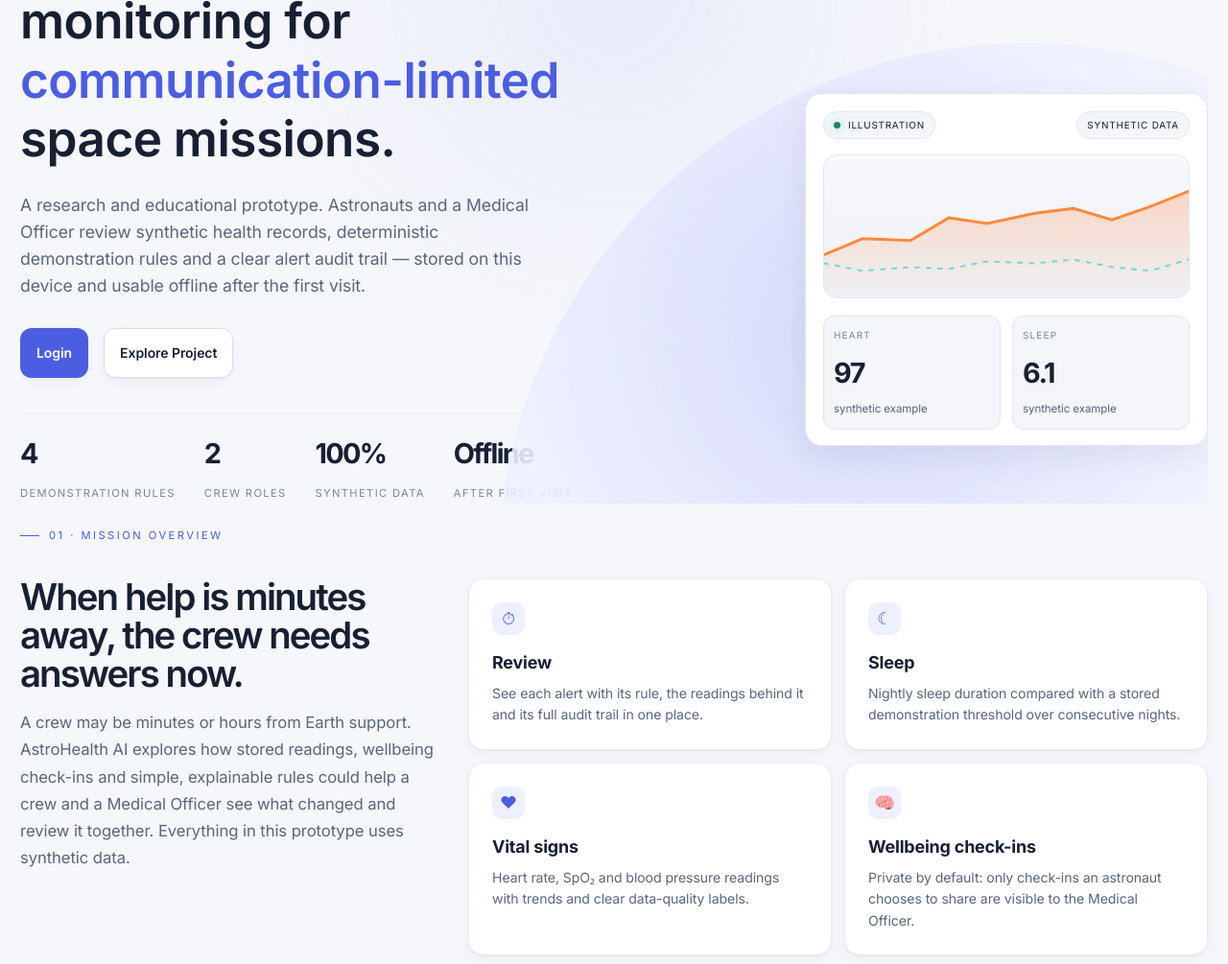
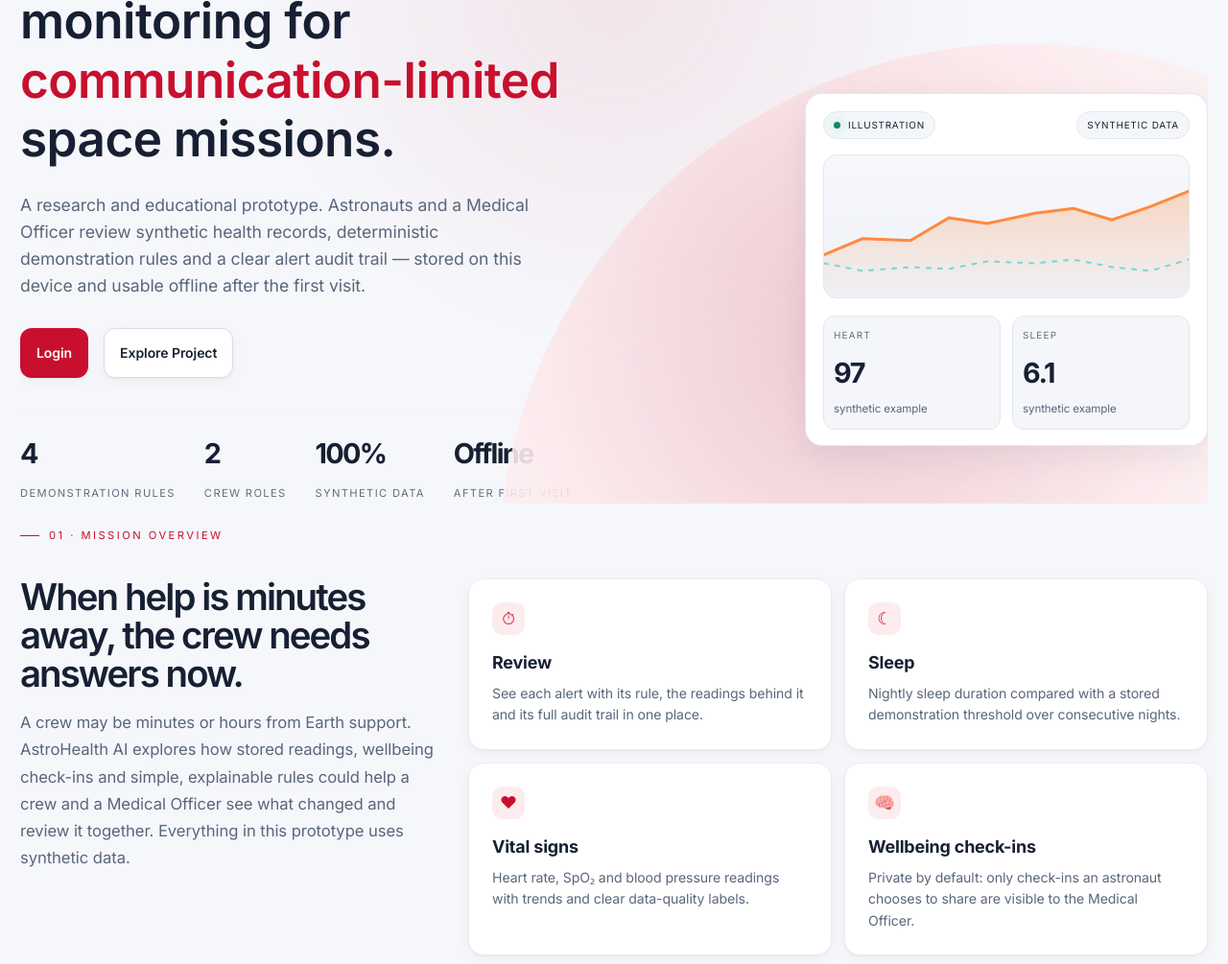
Before and after one commit to awstamimi99/AstroHealth-AI, a website with bundled scripts: page index.html in a window 1280 px wide. Shown: the part 235-1240 px from the top of the page at 96% size. Built offline with nearby package versions, Linux system fonts and the light colour scheme.

Commit message:
tokens: switch brand to red

```diff
--- a/css/base.css
+++ b/css/base.css
@@ -169,7 +169,7 @@ hr {
 }
 
 ::selection {
-  background: color-mix(in srgb, var(--color-primary) 20%, transparent);
+  background: color-mix(in srgb, var(--color-primary) 18%, transparent);
   color: var(--color-text);
 }
 
--- a/css/components.css
+++ b/css/components.css
@@ -255,9 +255,9 @@
   align-items: center;
   gap: var(--space-1);
   padding: 2px 7px;
-  border: 1px dashed var(--color-primary);
+  border: 1px dashed var(--color-text-2);
   border-radius: var(--radius-sm);
-  color: var(--color-primary);
+  color: var(--color-text-2);
   font-family: var(--font-mono);
   font-size: 10px;
   font-weight: var(--weight-semibold);
--- a/css/layout.css
+++ b/css/layout.css
@@ -183,7 +183,7 @@
   height: var(--topbar-height);
   padding: 0 var(--space-7);
   background: var(--color-topbar);
-  border-bottom: 1px solid var(--color-border-subtle);
+  border-bottom: 3px solid var(--color-primary); /* brand line */
   backdrop-filter: blur(14px);
 }
 
--- a/css/tokens.css
+++ b/css/tokens.css
@@ -7,8 +7,11 @@
    a hex value in another file — use var(--token) instead.
 
    RULES
-   • Blue (--color-primary*) = brand & interaction ONLY (buttons, active nav,
-     focus rings, links). It NEVER means a health state.
+   • Red (--color-primary*) = brand & interaction ONLY (buttons, active nav,
+     focus rings, links, the top-bar line). It NEVER means a health state.
+   • Critical is a separate raspberry-magenta (--color-critical) and is ALWAYS
+     shown with its icon and the word "Critical" (on the scan stage: a
+     numbered pin), so it can't be confused with the red brand.
    • A status is ALWAYS shown as colour + icon + text, never colour alone.
    • Text colours meet WCAG AA (4.5:1) on --color-card, --color-bg,
      --color-elevated and their own 10% tints.
@@ -23,9 +26,9 @@
   --color-topbar: rgba(255, 255, 255, 0.92);
 
   /* ---- Brand / interaction --------------------------------------------- */
-  --color-primary: #4B5EE1;
-  --color-primary-2: #4055E8;
-  --color-primary-dark: #3044C8;
+  --color-primary: #C8102E;
+  --color-primary-2: #B00E28;   /* hover */
+  --color-primary-dark: #9F0F25;/* pressed, active nav text */
   --color-on-primary: #FFFFFF;
 
   /* ---- Text -------------------------------------------------------------- */
@@ -40,15 +43,33 @@
   /* ---- Status (health states) ------------------------------------------- */
   --color-ok: #157D5F;
   --color-warning: #9F5F00;
-  --color-critical: #C23A43;
+  --color-critical: #A3195B;
   --color-info: #3268C9;
 
   /* 10% tints — backgrounds for badges, alert rows, banners */
-  --color-primary-tint: #EEF0FF;
+  --color-primary-tint: #FDECEE;
   --color-ok-tint: #E8F7F1;
   --color-warning-tint: #FFF4DD;
-  --color-critical-tint: #FDECEF;
+  --color-critical-tint: #FCE8F1;
   --color-info-tint: #EAF1FD;
+
+  /* ---- Scan stage (dark card holding the wireframe body) ---------------- */
+  /* Contrast on --color-scan-bg: text 15.2, text-2 7.3, outline 10.4,
+     baseline 7.4, watch 11.2, critical pin 7.1 (WCAG AA ≥ 4.5).          */
+  --color-scan-bg: #0B1220;
+  --color-scan-bg-2: #111B2E;            /* inner gradient / panels */
+  --color-scan-border: #1E2A40;
+  --color-scan-outline: #22D3EE;         /* body outline (cyan) */
+  --color-scan-mesh: rgba(34, 211, 238, 0.30);
+  --color-scan-grid: rgba(148, 163, 184, 0.10);
+  --color-scan-glow: rgba(34, 211, 238, 0.55);
+  --color-scan-line: rgba(34, 211, 238, 0.85);
+  --color-scan-baseline: #60A5FA;        /* rings / connectors (no health meaning) */
+  --color-scan-watch: #FBBF24;           /* warning pins */
+  --color-scan-critical: #F472B6;        /* critical pins */
+  --color-scan-info: #93C5FD;            /* info pins */
+  --color-scan-text: #E2E8F0;
+  --color-scan-text-2: #94A3B8;
 
   /* ---- Typography -------------------------------------------------------- */
   --font-sans: "Inter", system-ui, -apple-system, "Segoe UI", Roboto, sans-serif;
@@ -92,7 +113,7 @@
   --radius-pill: 999px;
 
   /* ---- Effects ----------------------------------------------------------- */
-  --focus-ring: 0 0 0 3px rgba(75, 94, 225, 0.24);
+  --focus-ring: 0 0 0 3px rgba(200, 16, 46, 0.25);
   --shadow-sm: 0 1px 2px rgba(21, 32, 51, 0.05), 0 4px 14px rgba(21, 32, 51, 0.04);
   --shadow-lg: 0 18px 48px rgba(21, 32, 51, 0.14);
   --shadow-xs: 0 1px 1px rgba(21, 32, 51, 0.03);
--- a/index.html
+++ b/index.html
@@ -972,9 +972,9 @@
       --home-border: #e2e7ef;
       --home-text: #172033;
       --home-muted: #59667c;
-      --home-subtle: #7b879c;
-      --home-orange: #5267f7;
-      --home-orange-2: #4055e8;
+      --home-subtle: #646d7e;
+      --home-orange: #c8102e;
+      --home-orange-2: #9f0f25;
       --home-green: #168565;
       --home-card: #ffffff;
       --home-shadow: 0 18px 50px rgba(21, 32, 51, 0.1);
@@ -984,8 +984,8 @@
     }
     body {
       background:
-        linear-gradient(rgba(82, 103, 247, 0.035) 1px, transparent 1px),
-        linear-gradient(90deg, rgba(82, 103, 247, 0.035) 1px, transparent 1px),
+        linear-gradient(rgba(200, 16, 46, 0.035) 1px, transparent 1px),
+        linear-gradient(90deg, rgba(200, 16, 46, 0.035) 1px, transparent 1px),
         var(--home-bg);
       background-size: 32px 32px;
     }
@@ -993,7 +993,7 @@
       display: none;
     }
     body::after {
-      background: radial-gradient(520px circle at var(--home-pointer-x) var(--home-pointer-y), rgba(82, 103, 247, 0.08), transparent 72%);
+      background: radial-gradient(520px circle at var(--home-pointer-x) var(--home-pointer-y), rgba(200, 16, 46, 0.08), transparent 72%);
     }
     .topbar {
       position: sticky;
@@ -1086,7 +1086,7 @@
     .hero::after {
       right: -360px;
       bottom: -620px;
-      background: radial-gradient(circle at 34% 28%, rgba(82, 103, 247, 0.2), rgba(238, 240, 255, 0.9) 34%, rgba(247, 248, 252, 0.2) 66%);
+      background: radial-gradient(circle at 34% 28%, rgba(200, 16, 46, 0.2), rgba(253, 236, 238, 0.9) 34%, rgba(247, 248, 252, 0.2) 66%);
       box-shadow: none;
     }
     .eyebrow,
@@ -1108,7 +1108,7 @@
     .btn--primary {
       background: var(--color-primary);
       border-color: var(--color-primary);
-      box-shadow: 0 10px 24px rgba(82, 103, 247, 0.22);
+      box-shadow: 0 10px 24px rgba(200, 16, 46, 0.22);
       color: #ffffff;
     }
     .btn--secondary {
@@ -1119,7 +1119,7 @@
       -webkit-backdrop-filter: none;
     }
     .btn:hover {
-      box-shadow: 0 12px 28px rgba(82, 103, 247, 0.16);
+      box-shadow: 0 12px 28px rgba(200, 16, 46, 0.16);
     }
     .preview-card,
     .card,
@@ -1133,7 +1133,7 @@
     }
     .card[data-tilt]:hover,
     .preview-card:hover {
-      border-color: rgba(82, 103, 247, 0.32);
+      border-color: rgba(200, 16, 46, 0.32);
       box-shadow: 0 18px 42px rgba(21, 32, 51, 0.1);
     }
     .live-tag,
--- a/scripts/build-brand.mjs
+++ b/scripts/build-brand.mjs
@@ -39,7 +39,7 @@ function heartbeat(s, cx = 256, cy = 256) {
 
 const GRADIENT =
   `<linearGradient id="ah-grad" x1="0" y1="0" x2="1" y2="1">` +
-  `<stop offset="0" stop-color="#FF7A2F"/><stop offset="1" stop-color="#C4501A"/>` +
+  `<stop offset="0" stop-color="#C8102E"/><stop offset="1" stop-color="#9F0F25"/>` +
   `</linearGradient>`;
 
 // Path spans 20 grid units; 20 × 15.36 ≈ 307px ≈ 60% of 512.
@@ -71,8 +71,8 @@ const fullSvg =
   `<style>` +
   `@font-face{font-family:"Inter";font-weight:700;src:url(data:font/woff2;base64,${font("inter-latin-700-normal.woff2")}) format("woff2");}` +
   `@font-face{font-family:"Inter";font-weight:600;src:url(data:font/woff2;base64,${font("inter-latin-600-normal.woff2")}) format("woff2");}` +
-  `.n{font:700 50px "Inter",system-ui,sans-serif;fill:#F5F7FA;letter-spacing:-0.5px}` +
-  `.t{font:600 15px "Inter",system-ui,sans-serif;fill:#6E7786;letter-spacing:4.2px}` +
+  `.n{font:700 50px "Inter",system-ui,sans-serif;fill:#172033;letter-spacing:-0.5px}` +
+  `.t{font:600 15px "Inter",system-ui,sans-serif;fill:#646D7E;letter-spacing:4.2px}` +
   `</style>` +
   `<g transform="scale(0.25)">${MARK_BODY}</g>` +
   `<text class="n" x="154" y="70">AstroHealth AI</text>` +
```
Also changed, not shown: AGENTS.md (+2 -1 lines), CONTRIBUTING.md (+1 -1 lines), tests/browser/styleguide.html (+2 -2 lines), tests/browser/styleguide.js (+1 -0 lines), tests/manual/checklists.md (+8 -0 lines), assets/app-icons/apple-touch-icon.png, assets/app-icons/favicon.svg, assets/app-icons/icon-192.png, assets/app-icons/icon-512.png, assets/app-icons/icon-maskable-512.png, assets/brand/favicon.svg, assets/brand/logo-full.svg, assets/brand/logo-mark.svg.
